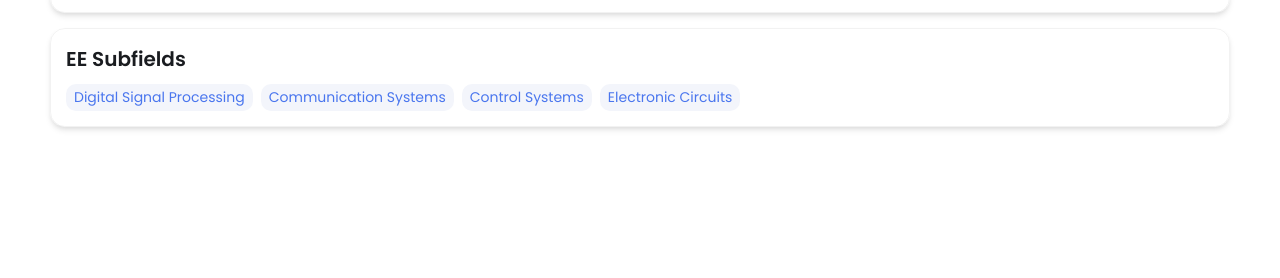
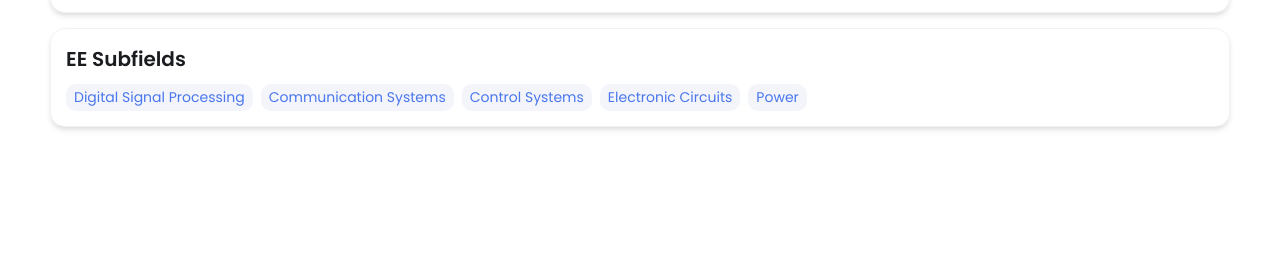
Before and after one commit to MattPieti/MattPieti.github.io, a Jekyll site: the page built from index.html, in a window 1280 px wide and 900 px high, scrolled down 2923 px. Shown: the part 173-451 px from the top of the window. Built offline with Jekyll 4.4.1, drawn with Linux system fonts in a browser that asks for light colours.

Commit message:
Update _config.yml

```diff
--- a/_config.yml
+++ b/_config.yml
@@ -81,6 +81,7 @@ skills:
     - Communication Systems
     - Control Systems
     - Electronic Circuits
+    - Power
 
 
 
```
